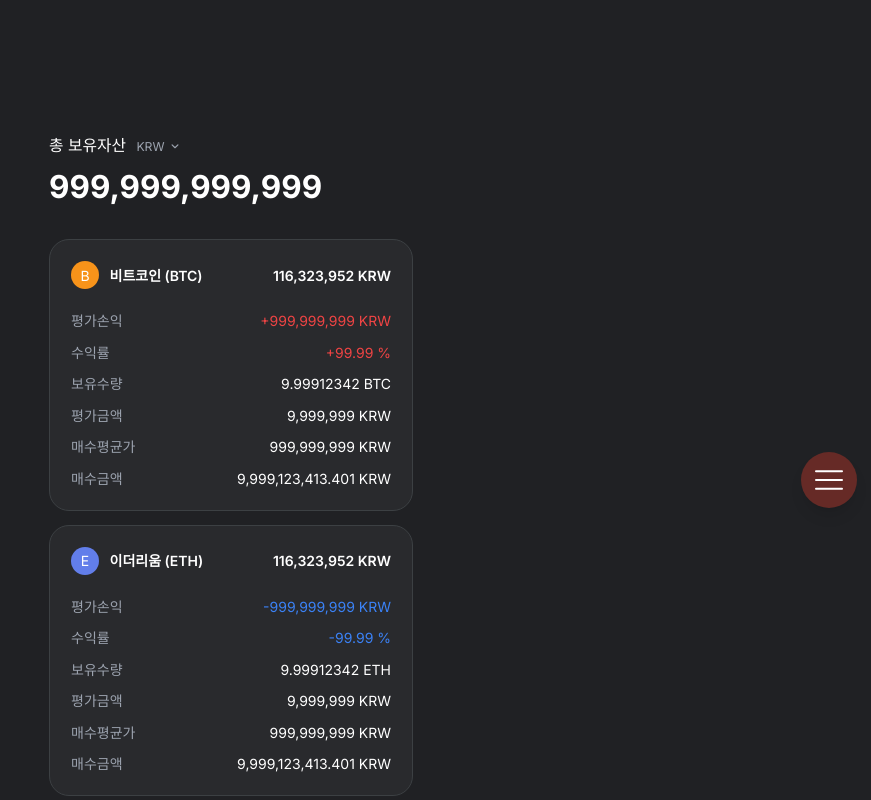
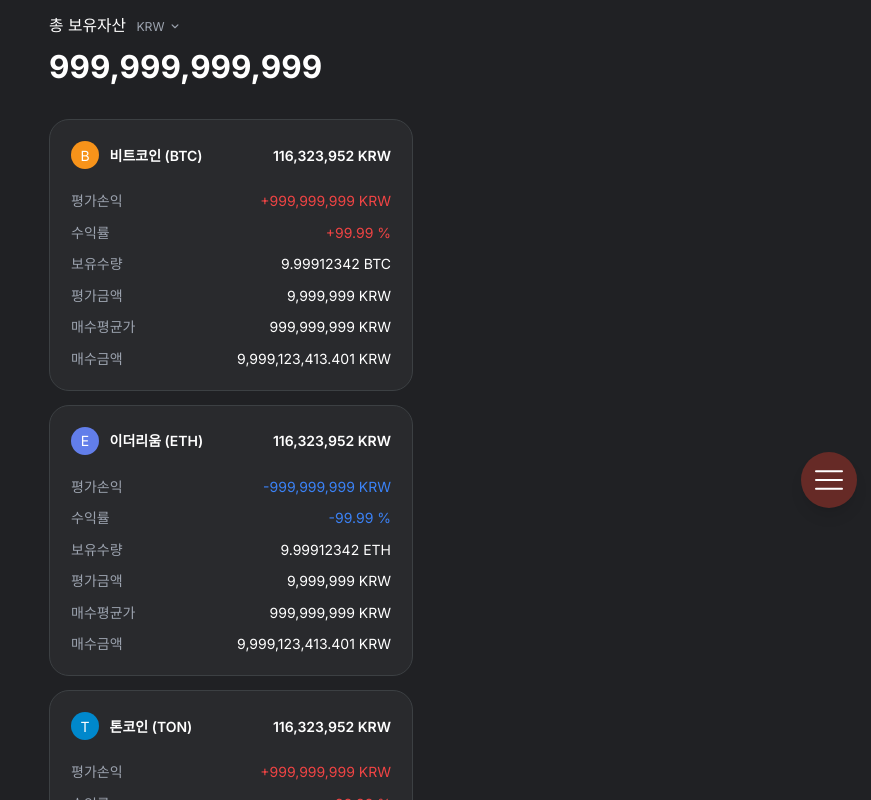
Before and after one commit to imsourceboom/nomorethink-front, a Next.js app: page / in a window 1280 px wide. Shown: the whole page, without its empty margins (409-1280 px from the left). Built offline with nearby package versions, Linux system fonts and the light colour scheme.

Commit message:
개선: 텔레그램 미니앱 환경 감지 및 스크롤 기능 통합

```diff
--- a/app/(pages)/add/page.tsx
+++ b/app/(pages)/add/page.tsx
@@ -95,7 +95,7 @@ export default function AddPage() {
                 mainButtonText="설정 완료"
                 onMainButtonClick={handleSubmit}
             >
-                <main className="flex h-[85vh] flex-col items-center justify-start px-4 pb-32 bg-[var(--bg-color)] overflow-y-auto">
+                <main className="flex flex-col items-center justify-start px-4 pb-32 bg-[var(--bg-color)]">
                     <div className="w-full max-w-md mx-auto">
                         <Header
                             isConnected={isConnected}
--- a/app/(pages)/settings/page.tsx
+++ b/app/(pages)/settings/page.tsx
@@ -5,7 +5,7 @@ import TelegramWrapper from '@/app/components/TelegramWrapper';
 export default function Settings() {
     return (
         <TelegramWrapper>
-            <div className="h-[85vh] flex items-center justify-center bg-primary">
+            <div className="flex items-center justify-center h-full bg-primary">
                 <h1 className="text-2xl font-bold text-white whitespace-nowrap">설정 페이지 준비 중입니다.</h1>
             </div>
         </TelegramWrapper>
--- a/app/(pages)/wallet/page.tsx
+++ b/app/(pages)/wallet/page.tsx
@@ -5,7 +5,7 @@ import TelegramWrapper from '@/app/components/TelegramWrapper';
 export default function Wallet() {
     return (
         <TelegramWrapper>
-            <div className="h-[85vh] flex items-center justify-center bg-primary">
+            <div className="flex items-center justify-center h-full bg-primary">
                 <h1 className="text-2xl font-bold text-white whitespace-nowrap">지갑 페이지 준비 중입니다.</h1>
             </div>
         </TelegramWrapper>
--- a/app/components/TelegramWrapper.tsx
+++ b/app/components/TelegramWrapper.tsx
@@ -41,12 +41,20 @@ export default function TelegramWrapper({
         };
     }, [initTelegram, mainButtonText, onMainButtonClick]);
 
+    // 텔레그램 환경인지 확인
+    const isTelegramWebApp = typeof window !== 'undefined' && !!window.Telegram?.WebApp;
+
     return (
         <div className="min-h-screen bg-[var(--bg-color)] text-white">
-            {/* 텔레그램 미니앱 헤더 공간 확보 (화면의 약 15%) */}
-            <div className="w-full h-[15vh] bg-[var(--bg-color)]"></div>
+            {/* 텔레그램 미니앱 환경에서만 상단 여백 표시 */}
+            {isTelegramWebApp && (
+                <div className="w-full h-[15vh] bg-[var(--bg-color)]"></div>
+            )}
 
-            {children}
+            {/* 텔레그램 환경여부에 따라 다른 높이 적용 */}
+            <div className={`${isTelegramWebApp ? 'h-[85vh]' : 'h-screen'} overflow-y-auto`}>
+                {children}
+            </div>
         </div>
     );
 }
--- a/app/page.tsx
+++ b/app/page.tsx
@@ -75,7 +75,7 @@ export default function Home() {
   return (
     <Template>
       <TelegramWrapper>
-        <div className="w-full h-[85vh] bg-[#202124] text-white overflow-y-auto">
+        <div className="w-full bg-[#202124] text-white">
           {/* 메인 콘텐츠 */}
           <div className="max-w-md mx-auto p-4 pb-32">
             {/* 총 보유자산 섹션 */}
```
